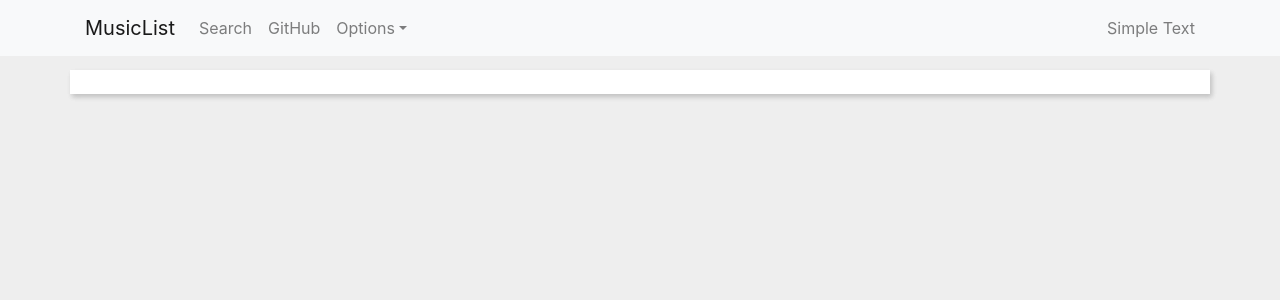
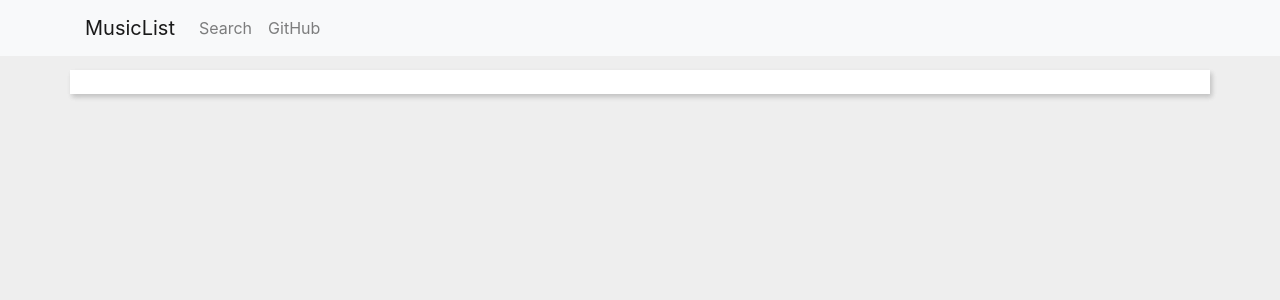
Before and after one commit to PsychedelicMonkey/MusicList, a React (Create React App) app in the folder client/: page / in a window 1280 px wide. Shown: the top 300 px of the page. Built offline with nearby package versions, Linux system fonts and the light colour scheme.

Commit message:
Navbar cleanup

```diff
--- a/client/src/components/AppNavbar.js
+++ b/client/src/components/AppNavbar.js
@@ -8,11 +8,6 @@
   Nav,
   NavItem,
   NavLink,
-  UncontrolledDropdown,
-  DropdownToggle,
-  DropdownMenu,
-  DropdownItem,
-  NavbarText
 } from 'reactstrap';
 import { Link } from 'react-router-dom';
 
@@ -45,27 +40,9 @@
             <Nav className="mr-auto" navbar>
               <Search />
               <NavItem>
-                <NavLink href="https://github.com/reactstrap/reactstrap">GitHub</NavLink>
+                <NavLink href="https://github.com/PsychedelicMonkey/MusicList">GitHub</NavLink>
               </NavItem>
-              <UncontrolledDropdown nav inNavbar>
-                <DropdownToggle nav caret>
-                  Options
-                </DropdownToggle>
-                <DropdownMenu right>
-                  <DropdownItem>
-                    Option 1
-                  </DropdownItem>
-                  <DropdownItem>
-                    Option 2
-                  </DropdownItem>
-                  <DropdownItem divider />
-                  <DropdownItem>
-                    Reset
-                  </DropdownItem>
-                </DropdownMenu>
-              </UncontrolledDropdown>
             </Nav>
-            <NavbarText>Simple Text</NavbarText>
           </Collapse>
         </Container>
       </Navbar>
```
